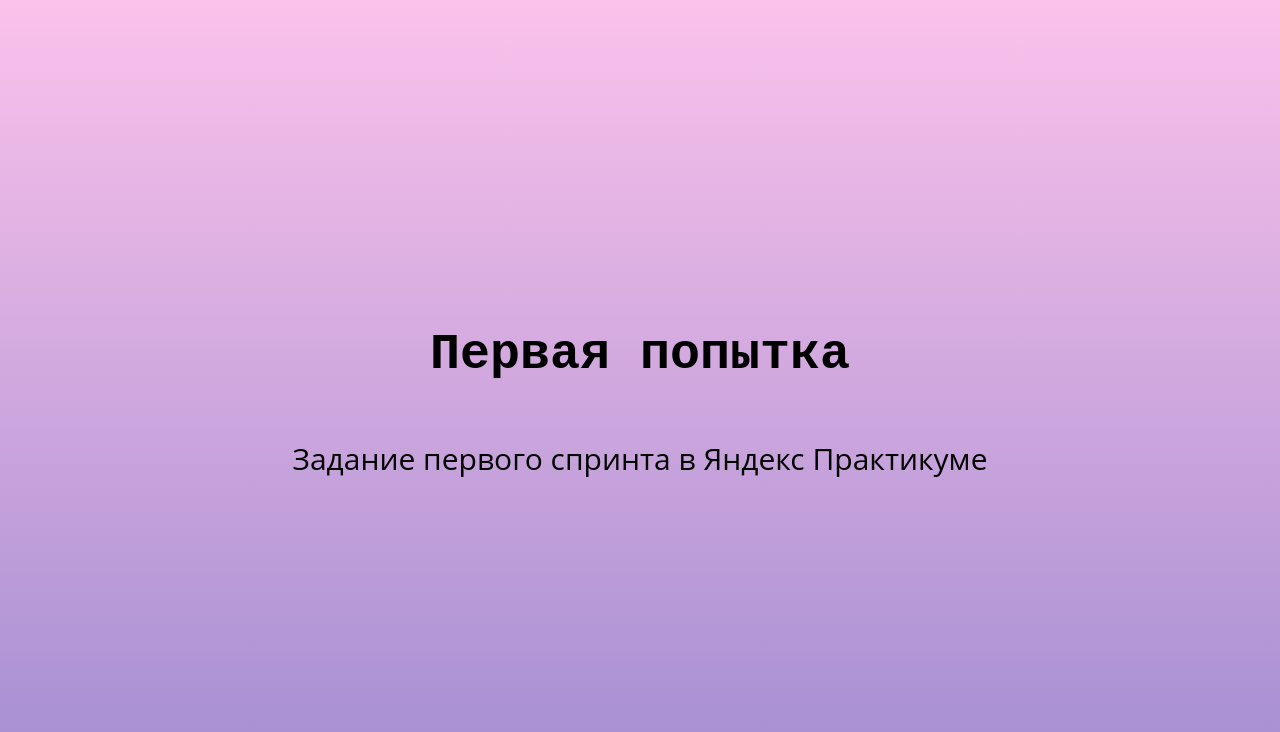
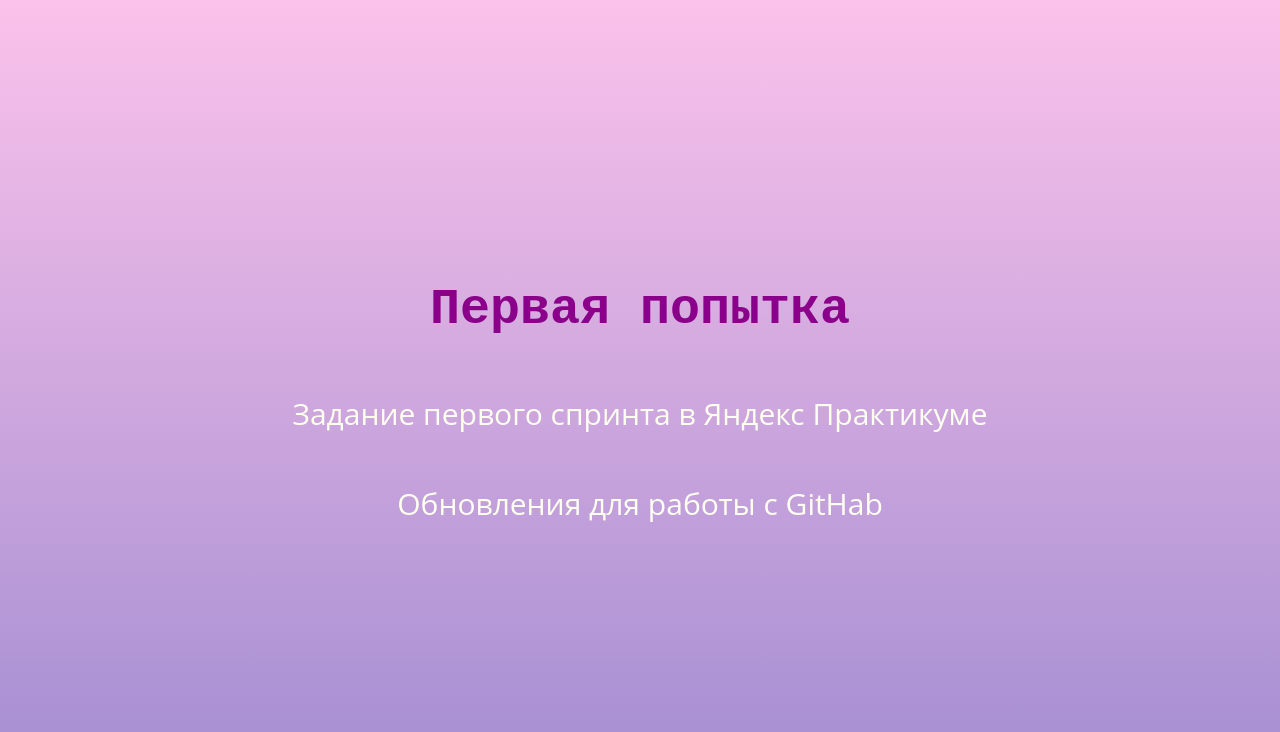
Before and after one commit to Reymhen/first-project, a plain HTML site: page index.html in a window 1280 px wide. Drawn offline with Linux system fonts and the light colour scheme.

Commit message:
изменения в стилях и разметке

```diff
--- a/index.html
+++ b/index.html
@@ -8,5 +8,6 @@
 <body>
   <h1>Первая попытка</h1>
   <p>Задание первого спринта в Яндекс Практикуме</p>
+  <p>Обновления для работы с GitHab</p>
 </body>
 </html>
--- a/style.css
+++ b/style.css
@@ -18,10 +18,12 @@ body {
     font-family:'Courier New', Courier, monospace;
     font-size: 50px;
     line-height: 1;
+    color: DarkMagenta;
   }
 
   p {
     font-family: 'Open Sans', sans-serif;
     font-size: 30px;
     line-height: 1;
+    color: Ivory;
   }
```
